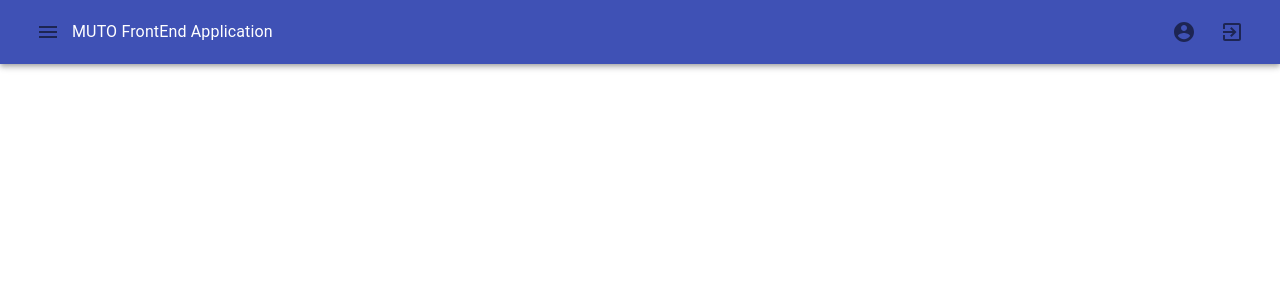
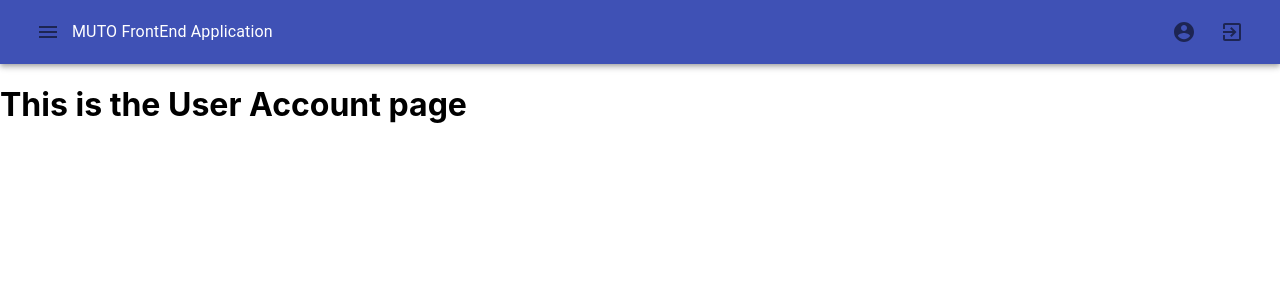
Before and after one commit to serum-390/soen390-team16-godzilla, a React (Create React App) app in the folder src/main/app/: page /UserAccount in a window 1280 px wide. Shown: the top 300 px of the page. Built offline with nearby package versions, Linux system fonts and the light colour scheme.

Commit message:
Added placeholder page for user Account button

```diff
--- a/src/main/app/src/components/NavBar.js
+++ b/src/main/app/src/components/NavBar.js
@@ -28,6 +28,7 @@ import Sales from '../pages/Sales';
 import Purchase from '../pages/Purchase';
 import Help from '../pages/Help';
 import About from '../pages/About';
+import UserAccount from '../pages/UserAccount';
 
 
 const useStyles = makeStyles((theme) => ({
@@ -59,9 +60,11 @@ function NavBar() {
                 <Typography style = {{flexGrow : 1}}>
                 MUTO FrontEnd Application
                 </Typography>
+                <Link to="/UserAccount" className={classes.link}>
                 <IconButton>
                     <AccountCircleIcon />
                 </IconButton>
+                </Link>
                 <IconButton>
                     <ExitToAppIcon />
                 </IconButton>
@@ -172,6 +175,7 @@ function NavBar() {
             <Route exact path="/Purchase" component={Purchase}/>
             <Route exact path="/Help" component={Help}/>
             <Route exact path="/About" component={About}/>
+            <Route exact path="/UserAccount" component={UserAccount}/>
         </Switch>
         </div>
         </Router>
--- /dev/null
+++ b/src/main/app/src/pages/UserAccount.js
@@ -0,0 +1,10 @@
+function UserAccount() {
+    return(
+        <div>
+            <h1>This is the User Account page</h1>
+        </div>
+    );
+
+}
+
+export default  UserAccount;
```
